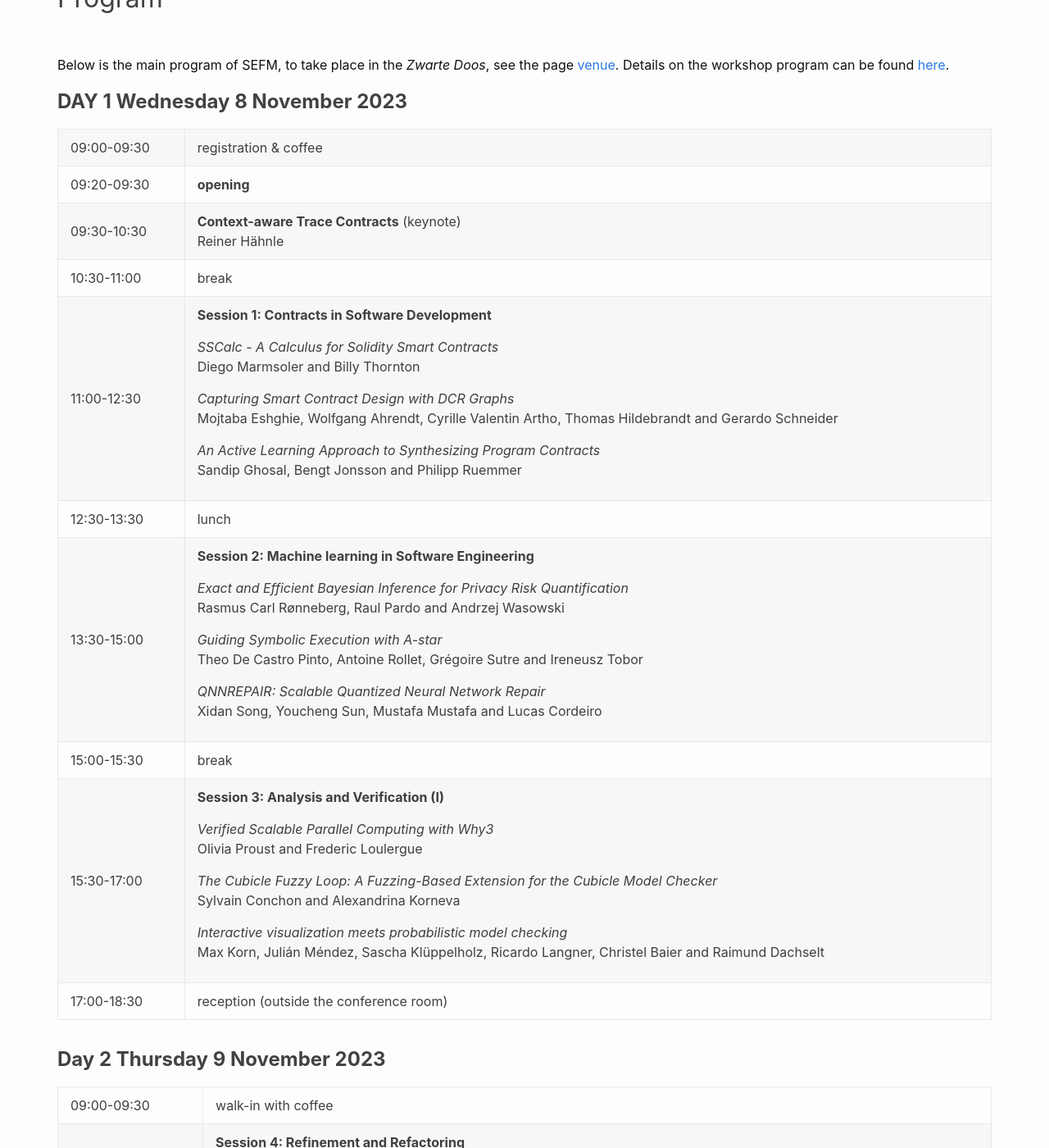
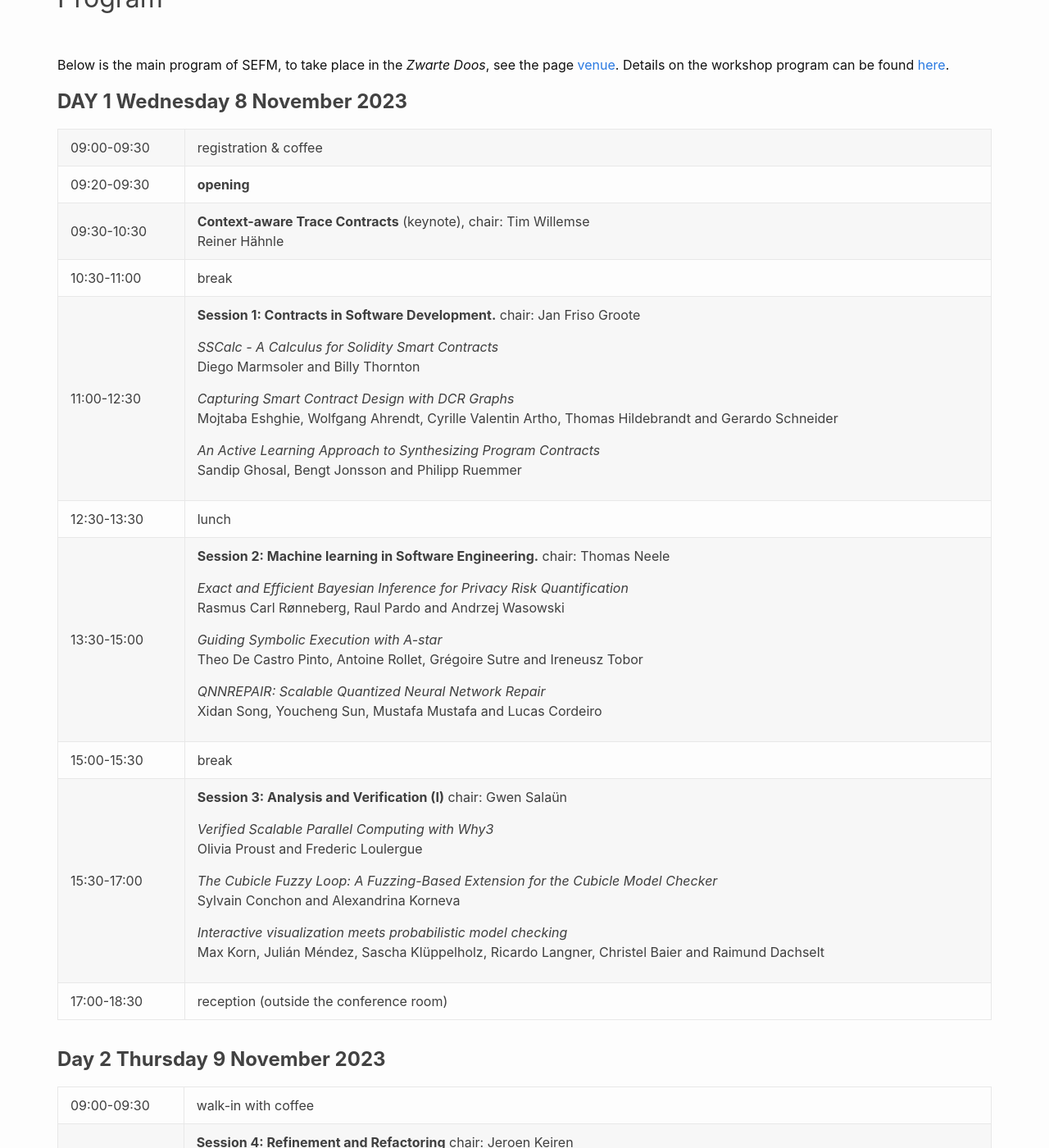
Before and after one commit to sefm-conference/2023, a Jekyll site: the page built from _pages/program.md, in a window 1280 px wide and 1400 px high, scrolled down 462 px. Shown: the whole window at 82% size. Built offline with Jekyll 4.4.1, drawn with Linux system fonts in a browser that asks for light colours; some of the changed text lies outside the part shown.

Commit message:
Add session chairs

```diff
--- a/_pages/program.md
+++ b/_pages/program.md
@@ -22,7 +22,7 @@ Details on the workshop program can be found [here]({{ site.baseurl }}{% link _p
     </tr>
     <tr>
       <td>09:30-10:30</td>
-      <td><strong>Context-aware Trace Contracts</strong> (keynote)<br />Reiner Hähnle</td>
+      <td><strong>Context-aware Trace Contracts</strong> (keynote), chair: Tim Willemse<br />Reiner Hähnle</td>
     </tr>
     <tr>
       <td>10:30-11:00</td>
@@ -31,7 +31,7 @@ Details on the workshop program can be found [here]({{ site.baseurl }}{% link _p
     <tr>
       <td>11:00-12:30</td>
       <td>
-        <p><strong>Session 1: Contracts in Software Development</strong></p>
+        <p><strong>Session 1: Contracts in Software Development.</strong> chair: Jan Friso Groote</p>
         <p><em>SSCalc - A Calculus for Solidity Smart Contracts</em><br />Diego Marmsoler and Billy Thornton</p>
         <p><em>Capturing Smart Contract Design with DCR Graphs</em><br />Mojtaba Eshghie, Wolfgang Ahrendt, Cyrille Valentin Artho, Thomas Hildebrandt and Gerardo Schneider</p>
         <p><em>An Active Learning Approach to Synthesizing Program Contracts</em><br />Sandip Ghosal, Bengt Jonsson and Philipp Ruemmer</p>
@@ -44,7 +44,7 @@ Details on the workshop program can be found [here]({{ site.baseurl }}{% link _p
     <tr>
       <td>13:30-15:00</td>
       <td>
-        <p><strong>Session 2: Machine learning in Software Engineering</strong></p>
+        <p><strong>Session 2: Machine learning in Software Engineering.</strong> chair: Thomas Neele</p>
         <p><em>Exact and Efficient Bayesian Inference for Privacy Risk Quantification</em><br />Rasmus Carl Rønneberg, Raul Pardo and Andrzej Wasowski</p>
         <p><em>Guiding Symbolic Execution with A-star</em><br />Theo De Castro Pinto, Antoine Rollet, Grégoire Sutre and Ireneusz Tobor</p>
         <p><em>QNNREPAIR: Scalable Quantized Neural Network Repair</em><br />Xidan Song, Youcheng Sun, Mustafa Mustafa and Lucas Cordeiro</p>
@@ -57,7 +57,7 @@ Details on the workshop program can be found [here]({{ site.baseurl }}{% link _p
     <tr>
       <td>15:30-17:00</td>
       <td>
-        <p><strong>Session 3: Analysis and Verification (I)</strong></p>
+        <p><strong>Session 3: Analysis and Verification (I)</strong> chair: Gwen Salaün</p>
         <p><em>Verified Scalable Parallel Computing with Why3</em><br />Olivia Proust and Frederic Loulergue</p>
         <p><em>The Cubicle Fuzzy Loop: A Fuzzing-Based Extension for the Cubicle Model Checker</em><br />Sylvain Conchon and Alexandrina Korneva</p>
         <p><em>Interactive visualization meets probabilistic model checking</em><br />Max Korn, Julián Méndez, Sascha Klüppelholz, Ricardo Langner, Christel Baier and Raimund Dachselt</p>
@@ -81,7 +81,7 @@ Details on the workshop program can be found [here]({{ site.baseurl }}{% link _p
     <tr>
       <td>09:30-10:30</td>
       <td>
-        <p><strong>Session 4: Refinement and Refactoring</strong></p>
+        <p><strong>Session 4: Refinement and Refactoring</strong> chair: Jeroen Keiren</p>
         <p><em>Refinements for Open Automata</em><br />Rabéa Ameur-Boulifa, Quentin Corradi, Henrio Ludovic and Madelaine Eric</p>
         <p><em>Refactoring of Multi-Instance BPMN Processes with Time and Resources</em><br />Quentin Nivon and Gwen Salaün</p>
       </td>
@@ -93,7 +93,7 @@ Details on the workshop program can be found [here]({{ site.baseurl }}{% link _p
     <tr>
       <td>11:00-12:30</td>
       <td>
-        <p><strong>Session 5: Foundations and Correctness</strong></p>
+        <p><strong>Session 5: Foundations and Correctness</strong> chair: Burcu Kulahcioglu Ozkan</p>
         <p><em>A Formalization of Heisenbugs and Their Causes</em><br />Sarah Sallinger, Georg Weissenbacher and Florian Zuleger</p>
         <p><em>Verifying Read-Copy Update under RC11</em><br />Mikhail Semenyuk, Mark Batty and Brijesh Dongol</p>
         <p><em>ATM: a Logic for Quantitative Security Properties on Attack Trees</em><br />Stefano Nicoletti, Milan Lopuhaä-Zwakenberg, Ernst Moritz Hahn and Marielle Stoelinga</p>
@@ -105,7 +105,7 @@ Details on the workshop program can be found [here]({{ site.baseurl }}{% link _p
     </tr>
     <tr>
       <td>13:30-14:30</td>
-      <td><strong>Safe and Secure Programming Abstractions for Decentralized Software</strong> (keynote)<br />Mira Mezini</td>
+      <td><strong>Safe and Secure Programming Abstractions for Decentralized Software</strong> (keynote), chair: Carla Ferreira<br />Mira Mezini</td>
     </tr>
     <tr>
       <td>15:00-17:00</td>
@@ -128,7 +128,7 @@ Details on the workshop program can be found [here]({{ site.baseurl }}{% link _p
     </tr>
     <tr>
       <td>09:30-10:30</td>
-      <td><strong>Randomized Testing of Distributed Systems</strong> (keynote)<br />Burcu Kulahcioglu Ozkan</td>
+      <td><strong>Randomized Testing of Distributed Systems</strong> (keynote), chair: Tim Willemse<br />Burcu Kulahcioglu Ozkan</td>
     </tr>
     <tr>
       <td>10:30-11:00</td>
@@ -137,7 +137,7 @@ Details on the workshop program can be found [here]({{ site.baseurl }}{% link _p
     <tr>
       <td>11:00-12:30</td>
       <td>
-        <p><strong>Session 6: Analysis and Verification (II)</strong></p>
+        <p><strong>Session 6: Analysis and Verification (II)</strong>. chair: Carla Ferreira</p>
         <p><em>Attack time analysis in dynamic attack trees via integer linear programming</em><br />Milan Lopuhaä-Zwakenberg and Mariëlle Stoelinga</p>
         <p><em>Decoupled Fitness Criteria for Reactive Systems</em><br />Derek Egolf and Stavros Tripakis</p>
         <p><em>Ranged Program Analysis via Instrumentation</em><br />Jan Haltermann, Marie-Christine Jakobs, Cedric Richter and Heike Wehrheim</p>
@@ -150,7 +150,7 @@ Details on the workshop program can be found [here]({{ site.baseurl }}{% link _p
     <tr>
       <td>13:30-14:30</td>
       <td>
-        <p><strong>Session 7: Predictability of Verification Tools</strong></p>
+        <p><strong>Session 7: Predictability of Verification Tools</strong>. chair: Antonio Cerone</p>
         <p><em>Robustness Testing of Software Verifiers</em><br />Florian Dyck, Cedric Richter and Heike Wehrheim</p>
         <p><em>Timeout Prediction for Software Analyses</em><br />Nicola Thoben, Jan Haltermann and Heike Wehrheim</p>
       </td>
```
